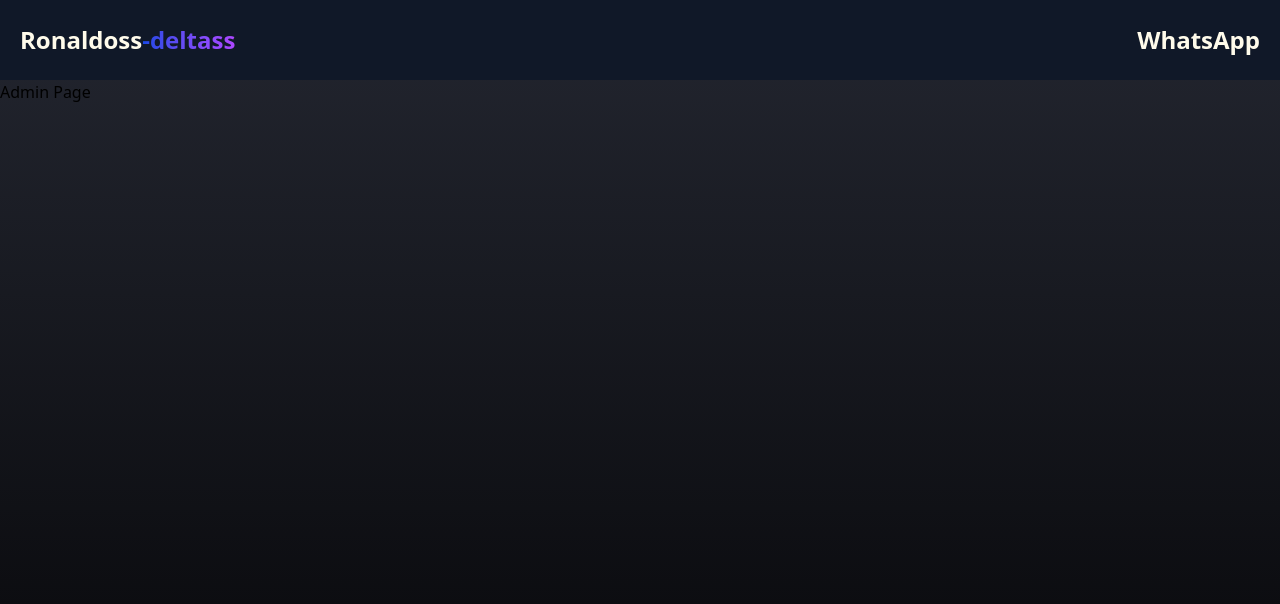
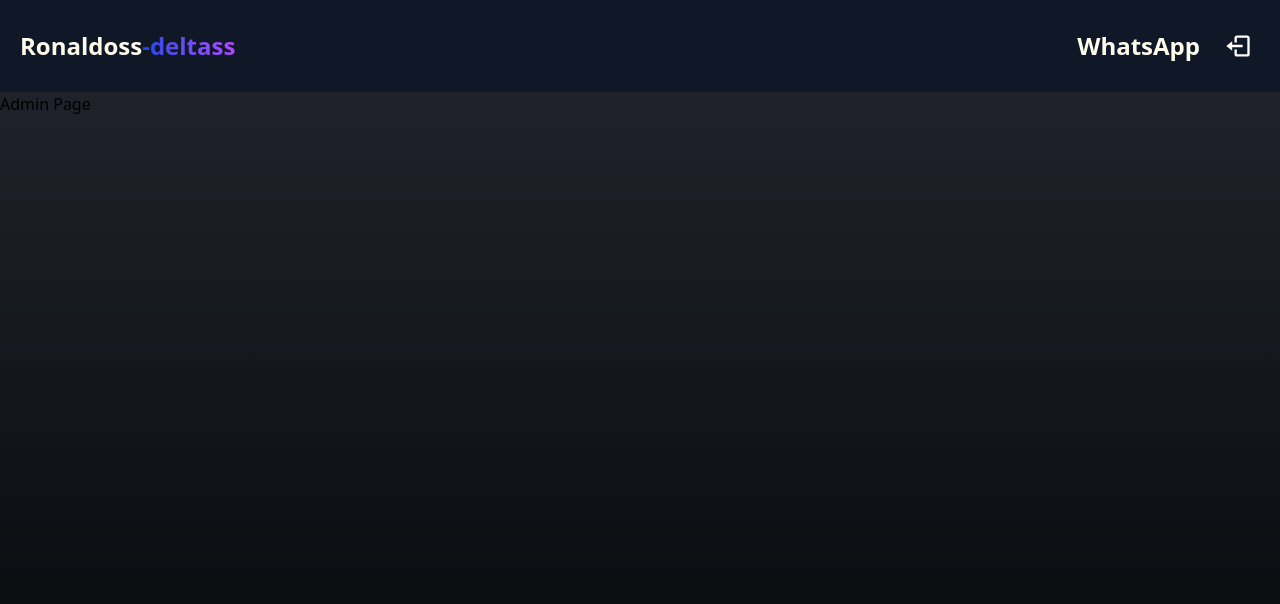
Before and after one commit to Ronaldosdeltas/linksdev, a React (Vite) app: page /admin in a window 1280 px wide. Shown: the top 604 px of the page. Built offline with nearby package versions, Linux system fonts and the light colour scheme; no server answers; sample sign-in values are in the browser's storage.

Commit message:
creatin button page admin, using use uselocation for makin the button show only in page admin

```diff
--- a/src/components/header/index.tsx
+++ b/src/components/header/index.tsx
@@ -1,7 +1,18 @@
 
 import { Link } from "react-router-dom";
+import { BiLogOut } from "react-icons/bi";
+import { auth } from "../../services/firebaseconection";
+import { signOut } from "firebase/auth";
+import { useLocation } from "react-router-dom";
 
-export function Header() {
+export function Header(){
+  const location = useLocation()
+  const isAdminpage = location.pathname === '/admin'
+
+   async function handlelogout(){
+  await signOut(auth)
+
+}
   return (
     <header className="bg-gray-900 w-full py-6 flex items-center justify-between px-5">
       <Link to="/">
@@ -9,10 +20,18 @@ export function Header() {
         <span className="bg-gradient-to-r from-blue-700 to-purple-500 bg-clip-text text-transparent  hover:text-amber-300">-deltass</span>
       </h1>
       </Link>
-      <nav>
+      <nav className="flex items-center space-x-4">
         <Link to="/Contact" className="text-amber-50 hover:text-amber-300 text-2xl font-bold">
         WhatsApp
         </Link>
+
+        {isAdminpage && (
+        <button
+        className="text-white hover:text-amber-300 hover:bg-gray-700 rounded-full p-2 transition duration-300"
+        onClick={handlelogout}>
+          <BiLogOut size={28} color= '#FFF' />
+        </button>
+        )}
 
       </nav>
     </header>
```
